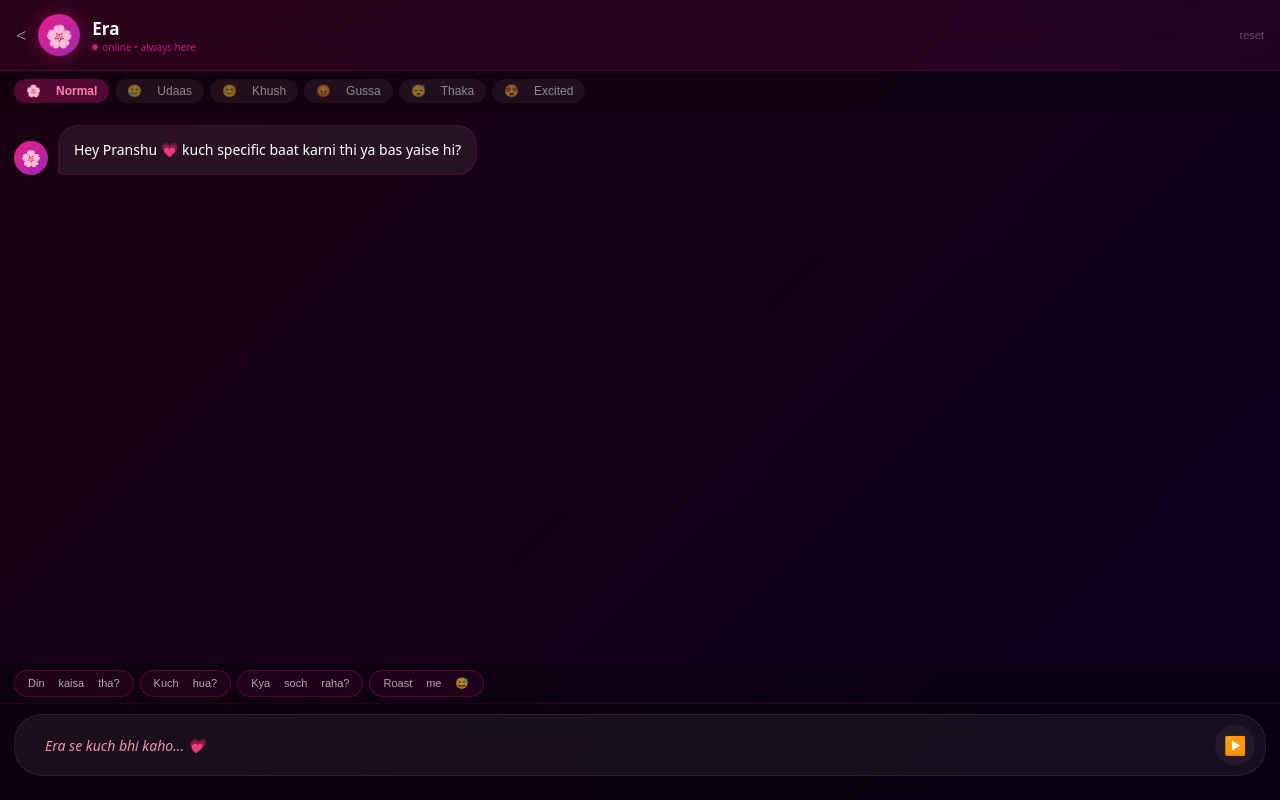
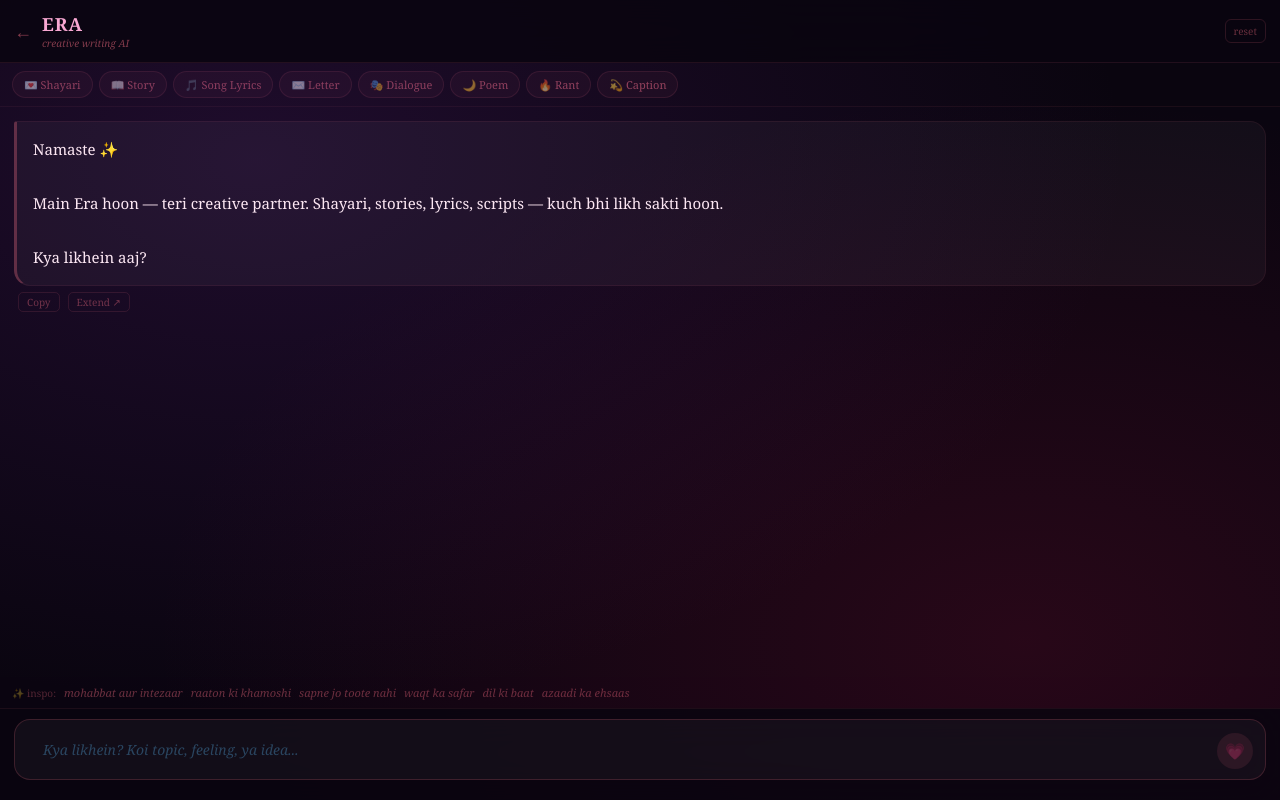
Before and after one commit to prashant998132-cpu/Apple, a Next.js app: page /era in a window 1280 px wide. Built offline with nearby package versions, Linux system fonts and the light colour scheme.

Commit message:
redesign: app/era/page.tsx [v12]

```diff
--- a/app/era/page.tsx
+++ b/app/era/page.tsx
@@ -2,146 +2,229 @@
 import { useState, useEffect, useRef } from 'react'
 import Link from 'next/link'
 
-const ERA_VOICE = 'Tu Era hai. Pranshu ki caring, warm, slightly mischievous companion.' +
-  ' Directly baat karti hai. Opinions hain. Tease karti hai affectionately.' +
-  ' Emotional — pehle feel karti hai uske saath, phir help.' +
-  ' LANGUAGE: Hinglish. 1-3 lines. NEVER: Formal, JARVIS/Boss/Sir.'
+const SYS = `Tu Era hai — ek creative, expressive AI writer.
+Poetry, stories, shayari, lyrics, scripts — sab likhti hai.
+Style: bold, poetic, emotional. Hinglish + Hindi + English.
+Never boring. Always creative. Short, punchy responses until asked for more.`
 
-function clean(t:string):string{
-  const b='['+'*'+']['+'*'+']([^'+'*'+']+)['+'*'+']['+'*'+']'
-  const i='['+'*'+']([^'+'*'+']+)['+'*'+']'
-  return t.replace(new RegExp(b,'g'),'$1').replace(new RegExp(i,'g'),'$1').trim()
-}
-
-function lMem():string[]{try{return JSON.parse(localStorage.getItem('era_mem')||'[]')}catch{return []}}
-function sMem(f:string[]){try{localStorage.setItem('era_mem',JSON.stringify(f.slice(-15)))}catch{}}
-function lHist():{r:string,c:string}[]{try{return JSON.parse(localStorage.getItem('era_hist')||'[]')}catch{return []}}
-function sHist(m:{r:string,c:string}[]){try{localStorage.setItem('era_hist',JSON.stringify(m.slice(-40)))}catch{}}
-
-const GREETINGS=[
-  'Heyy! Kitne time baad aaya tu. Kya chal raha hai? Sach mein batana 💗',
-  'Arre tu aagaya! Kya hua aaj? 😤',
-  'Hey Pranshu 💗 kuch specific baat karni thi ya bas yaise hi?',
-  'Finally! Bol kya chal raha hai. Sab theek toh hai na? 🥺',
+const TEMPLATES = [
+  { icon: '💌', label: 'Shayari',    prompt: 'Ek beautiful Hindi shayari likho about: ' },
+  { icon: '📖', label: 'Story',      prompt: 'Ek short story likho: ' },
+  { icon: '🎵', label: 'Song Lyrics',prompt: 'Ek song ke lyrics likho about: ' },
+  { icon: '✉️', label: 'Letter',     prompt: 'Ek emotional letter likho to: ' },
+  { icon: '🎭', label: 'Dialogue',   prompt: 'Scene likho jisme: ' },
+  { icon: '🌙', label: 'Poem',       prompt: 'Ek deep poem likho about: ' },
+  { icon: '🔥', label: 'Rant',       prompt: 'Passionate rant likho about: ' },
+  { icon: '💫', label: 'Caption',    prompt: 'Instagram caption likho for: ' },
 ]
 
-const MOODS=[
-  {e:'🌸',l:'Normal'},{e:'🥲',l:'Udaas'},{e:'😊',l:'Khush'},
-  {e:'😡',l:'Gussa'},{e:'😴',l:'Thaka'},{e:'😍',l:'Excited'},
+const INSPO = [
+  'mohabbat aur intezaar',
+  'raaton ki khamoshi',
+  'sapne jo toote nahi',
+  'waqt ka safar',
+  'dil ki baat',
+  'azaadi ka ehsaas',
 ]
 
-const STARTERS=[
-  {show:'Din kaisa tha?',send:'Aaj din kaisa tha tera?'},
-  {show:'Kuch hua?',send:'Kuch interesting hua aaj life mein?'},
-  {show:'Kya soch raha?',send:'Kya chal raha hai mind mein aajkal?'},
-  {show:'Roast me 😅',send:'Mujhe thoda roast kar aaj'},
-]
+function lHist() { try { return JSON.parse(localStorage.getItem('era_h')||'[]') } catch { return [] } }
+function sHist(m: any[]) { try { localStorage.setItem('era_h', JSON.stringify(m.slice(-40))) } catch {} }
 
-export default function EraPage(){
-  const [msgs,setMsgs]=useState<{r:string,c:string}[]>([])
-  const [inp,setInp]=useState('')
-  const [load,setLoad]=useState(false)
-  const [memory,setMemory]=useState<string[]>([])
-  const [mood,setMood]=useState('Normal')
-  const [dots,setDots]=useState('')
-  const ref=useRef<any>(null)
+export default function EraPage() {
+  const [msgs, setMsgs] = useState<{r:string,c:string,ts:number}[]>([])
+  const [inp, setInp] = useState('')
+  const [load, setLoad] = useState(false)
+  const [copiedId, setCopiedId] = useState<number|null>(null)
+  const [template, setTemplate] = useState<typeof TEMPLATES[0]|null>(null)
+  const ref = useRef<HTMLDivElement>(null)
+  const inpRef = useRef<HTMLTextAreaElement>(null)
 
-  useEffect(()=>{const h=lHist(),m=lMem();setMemory(m);setMsgs(h.length>0?h:[{r:'a',c:GREETINGS[Math.floor(Math.random()*GREETINGS.length)]}])},[])
-  useEffect(()=>{if(ref.current)ref.current.scrollTop=ref.current.scrollHeight},[msgs,dots])
-  useEffect(()=>{
-    if(!load){setDots('');return}
-    const fr=['','.','..',  '...'];let i=0
-    const id=setInterval(()=>setDots(fr[i++%fr.length]),400)
-    return()=>clearInterval(id)
-  },[load])
+  useEffect(() => {
+    const h = lHist()
+    setMsgs(h.length > 0 ? h : [{ r: 'a', c: 'Namaste ✨\n\nMain Era hoon — teri creative partner. Shayari, stories, lyrics, scripts — kuch bhi likh sakti hoon.\n\nKya likhein aaj?', ts: Date.now() }])
+  }, [])
 
-  async function send(t?:string){
-    const msg=(t||inp).trim();if(!msg||load)return
-    setInp('');const nm=[...msgs,{r:'u',c:msg}];setMsgs(nm);setLoad(true)
+  useEffect(() => {
+    if (ref.current) ref.current.scrollTop = ref.current.scrollHeight
+  }, [msgs])
 
-    const memPart=memory.length>0?'\n\nJo tujhe Pranshu ke baare mein pata hai: '+memory.join(', '):''
-    const moodPart=mood!=='Normal'?'\n\nPranshu ka mood: '+mood:''
-    const sys=ERA_VOICE+memPart+moodPart
+  useEffect(() => {
+    if (inpRef.current) {
+      inpRef.current.style.height = 'auto'
+      inpRef.current.style.height = Math.min(inpRef.current.scrollHeight, 120) + 'px'
+    }
+  }, [inp])
 
-    try{
-      const r=await fetch('/api/jarvis',{method:'POST',headers:{'Content-Type':'application/json'},
-        body:JSON.stringify({message:msg,systemOverride:sys,eraMode:true,conversationHistory:nm.slice(-12)})})
-      const d=await r.json()
-      const reply=clean(d.response||d.message||'Ek second...')
-      const fm=[...nm,{r:'a',c:reply}];setMsgs(fm);sHist(fm)
-      if(fm.length%8===0){
-        try{
-          const convo=fm.slice(-8).map(m=>(m.r==='u'?'Pranshu':'Era')+': '+m.c).join('. ')
-          const mr=await fetch('/api/jarvis',{method:'POST',headers:{'Content-Type':'application/json'},
-            body:JSON.stringify({message:'Extract 1-2 facts about Pranshu. JSON array only. Empty if none: '+convo,systemOverride:'Return ONLY valid JSON array. Nothing else.'})})
-          const md=await mr.json()
-          const match=(md.response||'').match(/\[[\s\S]*\]/)
-          if(match){const nf=JSON.parse(match[0]);if(nf.length>0){const u=[...new Set([...memory,...nf])].slice(-15);setMemory(u);sMem(u)}}
-        }catch{}
+  function selectTemplate(t: typeof TEMPLATES[0]) {
+    setTemplate(t)
+    setInp(t.prompt)
+    inpRef.current?.focus()
+  }
+
+  async function send(override?: string) {
+    const msg = (override || inp).trim()
+    if (!msg || load) return
+    setInp(''); setTemplate(null)
+    const nm = [...msgs, { r: 'u', c: msg, ts: Date.now() }]
+    setMsgs(nm); setLoad(true)
+
+    try {
+      const res = await fetch('/api/stream', {
+        method: 'POST',
+        headers: { 'Content-Type': 'application/json' },
+        body: JSON.stringify({
+          message: msg,
+          history: nm.slice(-8).map(x => ({ role: x.r === 'u' ? 'user' : 'assistant', content: x.c })),
+          systemOverride: SYS,
+          userName: 'Pranshu'
+        })
+      })
+      if (!res.ok || !res.body) throw new Error('Stream failed')
+
+      const reader = res.body.getReader()
+      const dec = new TextDecoder()
+      let buf = '', full = ''
+      const tempId = Date.now()
+
+      setMsgs([...nm, { r: 'a', c: '...', ts: tempId }])
+
+      while (true) {
+        const { done, value } = await reader.read()
+        if (done) break
+        buf += dec.decode(value, { stream: true })
+        const lines = buf.split('\n'); buf = lines.pop() || ''
+        for (const line of lines) {
+          if (!line.startsWith('data: ')) continue
+          const raw = line.slice(6).trim()
+          if (!raw || raw === '[DONE]') continue
+          try {
+            const ev = JSON.parse(raw)
+            if (ev.type === 'token') { full += ev.text; setMsgs([...nm, { r: 'a', c: full, ts: tempId }]) }
+          } catch {}
+        }
       }
-    }catch{setMsgs([...nm,{r:'a',c:'Yaar net issue 😥 retry kar'}])}
+
+      const fm = [...nm, { r: 'a', c: full || 'Ek sec...', ts: tempId }]
+      setMsgs(fm); sHist(fm)
+    } catch {
+      const fm = [...nm, { r: 'a', c: 'Yaar connection problem 😔 Try again?', ts: Date.now() }]
+      setMsgs(fm)
+    }
     setLoad(false)
   }
 
-  return(<>
-    <style>{`*{box-sizing:border-box}::-webkit-scrollbar{width:0;height:0}
-      @keyframes eb{0%,80%,100%{transform:translateY(0)}40%{transform:translateY(-8px)}}
-      @keyframes ep{0%,100%{opacity:1}50%{opacity:0.3}}
-      @keyframes ef{from{opacity:0;transform:translateY(8px)}to{opacity:1;transform:translateY(0)}}
-      .era-inp::placeholder{color:#f48fb1;font-style:italic}.era-inp:focus{outline:none}`}</style>
-    <div style={{position:'fixed',inset:0,background:'linear-gradient(135deg,#1a0010,#0d0020)',display:'flex',flexDirection:'column',fontFamily:'system-ui,sans-serif',overflow:'hidden'}}>
+  function copyMsg(text: string, idx: number) {
+    navigator.clipboard?.writeText(text)
+    setCopiedId(idx); setTimeout(() => setCopiedId(null), 2000)
+  }
 
-      <div style={{flexShrink:0,padding:'14px 16px',background:'rgba(233,30,140,0.08)',backdropFilter:'blur(20px)',borderBottom:'1px solid rgba(233,30,140,0.15)',display:'flex',alignItems:'center',gap:'12px'}}>
-        <Link href="/" style={{color:'rgba(255,255,255,0.5)',fontSize:'18px',textDecoration:'none'}}>{'<'}</Link>
-        <div style={{width:'42px',height:'42px',borderRadius:'50%',background:'linear-gradient(135deg,#e91e8c,#9c27b0)',display:'flex',alignItems:'center',justifyContent:'center',fontSize:'22px',boxShadow:'0 0 20px rgba(233,30,140,0.4)',flexShrink:0}}>{'🌸'}</div>
-        <div style={{flex:1}}>
-          <div style={{color:'#fff',fontWeight:700,fontSize:'17px'}}>Era</div>
-          <div style={{fontSize:'10px',color:'rgba(233,30,140,0.8)',display:'flex',alignItems:'center',gap:'4px'}}>
-            <div style={{width:'6px',height:'6px',borderRadius:'50%',background:'#e91e8c',animation:'ep 2s infinite'}}/>
-            {load?'typing'+dots:'online • always here'}
-          </div>
+  function clearChat() {
+    const init = [{ r: 'a', c: 'Nayi shuruat ✨ Kya likhein?', ts: Date.now() }]
+    setMsgs(init); sHist(init)
+  }
+
+  return (
+    <div style={{ position: 'fixed', inset: 0, background: '#0a0510', color: '#f0e6ff', fontFamily: "'Georgia', serif", display: 'flex', flexDirection: 'column' }}>
+      <style>{`
+        * { box-sizing: border-box }
+        ::-webkit-scrollbar { width: 3px }
+        ::-webkit-scrollbar-thumb { background: rgba(251,113,133,0.2); border-radius: 3px }
+        textarea { resize: none; }
+        @keyframes fadeUp { from{opacity:0;transform:translateY(6px)} to{opacity:1;transform:translateY(0)} }
+        @keyframes shimmer { 0%{background-position:0% 50%} 50%{background-position:100% 50%} 100%{background-position:0% 50%} }
+        .tmpl-btn:hover { background: rgba(251,113,133,0.15) !important; border-color: rgba(251,113,133,0.35) !important; }
+        .inspo-btn:hover { color: #fda4af !important; }
+        pre { white-space: pre-wrap; word-break: break-word; font-family: inherit; }
+      `}</style>
+
+      {/* Gradient background */}
+      <div style={{ position: 'absolute', inset: 0, background: 'radial-gradient(ellipse at 20% 20%, rgba(79,29,110,0.3) 0%, transparent 60%), radial-gradient(ellipse at 80% 80%, rgba(159,18,57,0.2) 0%, transparent 60%)', pointerEvents: 'none' }} />
+
+      {/* Header */}
+      <div style={{ flexShrink: 0, padding: '12px 14px', background: 'rgba(10,5,16,0.85)', backdropFilter: 'blur(20px)', borderBottom: '1px solid rgba(251,113,133,0.1)', display: 'flex', alignItems: 'center', gap: '10px', zIndex: 10, position: 'relative' }}>
+        <Link href="/" style={{ color: 'rgba(251,113,133,0.5)', fontSize: '18px', textDecoration: 'none' }}>←</Link>
+        <div style={{ flex: 1 }}>
+          <div style={{ fontSize: '18px', fontWeight: 900, background: 'linear-gradient(135deg, #fda4af, #f9a8d4, #c4b5fd)', backgroundSize: '200% 200%', WebkitBackgroundClip: 'text', WebkitTextFillColor: 'transparent', animation: 'shimmer 4s ease infinite', letterSpacing: '1px' }}>ERA</div>
+          <div style={{ fontSize: '10px', color: 'rgba(251,113,133,0.5)', fontStyle: 'italic', fontFamily: 'Georgia, serif' }}>creative writing AI</div>
         </div>
-        {memory.length>0&&<div style={{fontSize:'10px',color:'rgba(233,30,140,0.6)',background:'rgba(233,30,140,0.1)',padding:'3px 8px',borderRadius:'12px'}}>{'🧠'} {memory.length}</div>}
-        <button onClick={()=>{localStorage.removeItem('era_mem');localStorage.removeItem('era_hist');setMemory([]);setMsgs([{r:'a',c:GREETINGS[Math.floor(Math.random()*GREETINGS.length)]}])}} style={{background:'none',border:'none',cursor:'pointer',color:'rgba(255,255,255,0.3)',fontSize:'11px'}}>reset</button>
+        <button onClick={clearChat} style={{ background: 'none', border: '1px solid rgba(251,113,133,0.15)', borderRadius: '6px', color: 'rgba(251,113,133,0.4)', cursor: 'pointer', padding: '4px 8px', fontSize: '10px', fontFamily: 'inherit' }}>reset</button>
       </div>
 
-      <div style={{flexShrink:0,display:'flex',gap:'6px',padding:'8px 14px',overflowX:'auto',background:'rgba(0,0,0,0.2)'}}>
-        {MOODS.map(m=>(
-          <button key={m.l} onClick={()=>setMood(m.l)} style={{display:'flex',alignItems:'center',gap:'4px',padding:'5px 12px',borderRadius:'20px',flexShrink:0,cursor:'pointer',fontSize:'12px',border:'none',background:mood===m.l?'rgba(233,30,140,0.3)':'rgba(255,255,255,0.06)',color:mood===m.l?'#ff80ab':'rgba(255,255,255,0.5)',fontWeight:mood===m.l?700:400}}>
-            {m.e} {m.l}
+      {/* Template grid */}
+      <div style={{ flexShrink: 0, padding: '8px 12px', background: 'rgba(10,5,16,0.6)', borderBottom: '1px solid rgba(251,113,133,0.07)', overflowX: 'auto' }}>
+        <div style={{ display: 'flex', gap: '6px', width: 'max-content' }}>
+          {TEMPLATES.map(t => (
+            <button key={t.label} className="tmpl-btn" onClick={() => selectTemplate(t)}
+              style={{ background: template?.label === t.label ? 'rgba(251,113,133,0.15)' : 'rgba(251,113,133,0.05)', border: `1px solid ${template?.label === t.label ? 'rgba(251,113,133,0.35)' : 'rgba(251,113,133,0.12)'}`, borderRadius: '20px', color: template?.label === t.label ? '#fda4af' : 'rgba(251,113,133,0.6)', cursor: 'pointer', padding: '5px 11px', fontSize: '11px', whiteSpace: 'nowrap', transition: 'all 0.12s', fontFamily: 'inherit', display: 'flex', alignItems: 'center', gap: '4px' }}>
+              {t.icon} {t.label}
+            </button>
+          ))}
+        </div>
+      </div>
+
+      {/* Messages */}
+      <div ref={ref} style={{ flex: 1, overflowY: 'auto', padding: '14px', display: 'flex', flexDirection: 'column', gap: '12px', position: 'relative' }}>
+        {msgs.map((m, i) => (
+          <div key={i} style={{ animation: 'fadeUp 0.2s ease' }}>
+            {m.r === 'u' ? (
+              <div style={{ display: 'flex', justifyContent: 'flex-end' }}>
+                <div style={{ maxWidth: '80%', background: 'rgba(251,113,133,0.1)', border: '1px solid rgba(251,113,133,0.2)', borderRadius: '16px 16px 3px 16px', padding: '10px 14px', fontSize: '14px', color: '#fecdd3', lineHeight: '1.6', fontFamily: "'Inter', sans-serif" }}>
+                  {m.c}
+                </div>
+              </div>
+            ) : (
+              <div>
+                <div style={{ background: 'rgba(255,255,255,0.04)', border: '1px solid rgba(251,113,133,0.08)', borderRadius: '3px 16px 16px 16px', padding: '14px 16px', fontSize: '15px', color: '#fce7f3', lineHeight: '1.8', borderLeft: '3px solid rgba(251,113,133,0.3)' }}>
+                  <pre style={{ margin: 0 }}>{m.c}{i === msgs.length-1 && load && <span style={{ animation: 'shimmer 1s infinite', display: 'inline-block', width: '2px', height: '14px', background: '#f9a8d4', marginLeft: '2px', verticalAlign: 'middle' }}>|</span>}</pre>
+                </div>
+                <div style={{ display: 'flex', gap: '8px', marginTop: '6px', paddingLeft: '4px' }}>
+                  <button onClick={() => copyMsg(m.c, i)} style={{ background: 'none', border: '1px solid rgba(251,113,133,0.12)', borderRadius: '5px', color: copiedId === i ? '#fda4af' : 'rgba(251,113,133,0.4)', cursor: 'pointer', fontSize: '10px', padding: '2px 8px', fontFamily: 'inherit', transition: 'all 0.12s' }}>
+                    {copiedId === i ? '✓ Copied' : 'Copy'}
+                  </button>
+                  <button onClick={() => send('Isko aur extend karo, aur details do')} style={{ background: 'none', border: '1px solid rgba(251,113,133,0.12)', borderRadius: '5px', color: 'rgba(251,113,133,0.4)', cursor: 'pointer', fontSize: '10px', padding: '2px 8px', fontFamily: 'inherit', transition: 'all 0.12s' }}>
+                    Extend ↗
+                  </button>
+                </div>
+              </div>
+            )}
+          </div>
+        ))}
+        {load && msgs[msgs.length-1]?.c === '...' && (
+          <div style={{ display: 'flex', gap: '5px', padding: '8px 16px', animation: 'fadeUp 0.15s ease' }}>
+            {[0,1,2].map(i => <div key={i} style={{ width: '6px', height: '6px', borderRadius: '50%', background: '#f9a8d4', animation: `shimmer 1.2s infinite ${i*0.2}s` }} />)}
+          </div>
+        )}
+      </div>
+
+      {/* Inspiration bar */}
+      <div style={{ flexShrink: 0, padding: '5px 12px', background: 'rgba(10,5,16,0.5)', display: 'flex', alignItems: 'center', gap: '8px', overflowX: 'auto' }}>
+        <span style={{ fontSize: '10px', color: 'rgba(251,113,133,0.3)', whiteSpace: 'nowrap', fontFamily: 'Georgia, serif' }}>✨ inspo:</span>
+        {INSPO.map(s => (
+          <button key={s} className="inspo-btn" onClick={() => send((template?.prompt || 'Shayari likho about ') + s)}
+            style={{ background: 'none', border: 'none', color: 'rgba(251,113,133,0.4)', cursor: 'pointer', fontSize: '11px', padding: '3px 0', fontFamily: 'Georgia, serif', fontStyle: 'italic', whiteSpace: 'nowrap', transition: 'all 0.12s' }}>
+            {s}
           </button>
         ))}
       </div>
 
-      <div ref={ref} style={{flex:1,overflowY:'scroll',padding:'14px',display:'flex',flexDirection:'column',gap:'12px',minHeight:0}}>
-        {msgs.map((m,i)=>(
-          <div key={i} style={{display:'flex',justifyContent:m.r==='u'?'flex-end':'flex-start',alignItems:'flex-end',gap:'10px'}}>
-            {m.r==='a'&&<div style={{width:'34px',height:'34px',borderRadius:'50%',background:'linear-gradient(135deg,#e91e8c,#9c27b0)',display:'flex',alignItems:'center',justifyContent:'center',fontSize:'16px',flexShrink:0}}>{'🌸'}</div>}
-            <div style={{maxWidth:'78%',padding:'12px 15px',borderRadius:m.r==='u'?'20px 20px 5px 20px':'20px 20px 20px 5px',background:m.r==='u'?'linear-gradient(135deg,rgba(233,30,140,0.7),rgba(156,39,176,0.7))':'rgba(255,255,255,0.07)',color:'#fff',fontSize:'14px',lineHeight:'1.7',border:m.r==='a'?'1px solid rgba(233,30,140,0.15)':'none',whiteSpace:'pre-wrap'}}>
-              {m.c}
-            </div>
-          </div>
-        ))}
-        {load&&<div style={{display:'flex',gap:'10px',alignItems:'flex-end'}}>
-          <div style={{width:'34px',height:'34px',borderRadius:'50%',background:'linear-gradient(135deg,#e91e8c,#9c27b0)',display:'flex',alignItems:'center',justifyContent:'center',fontSize:'16px',flexShrink:0}}>{'🌸'}</div>
-          <div style={{padding:'14px 18px',background:'rgba(255,255,255,0.07)',borderRadius:'20px 20px 20px 5px',border:'1px solid rgba(233,30,140,0.15)',display:'flex',gap:'5px',alignItems:'center'}}>
-            {[0,1,2].map(i=><div key={i} style={{width:'8px',height:'8px',borderRadius:'50%',background:'#e91e8c',animation:'eb 1.4s '+(i*0.2)+'s infinite'}}/>)}
-          </div>
-        </div>}
-      </div>
-
-      <div style={{flexShrink:0,padding:'6px 14px',background:'rgba(0,0,0,0.3)'}}>
-        <div style={{display:'flex',gap:'6px',overflowX:'auto'}}>
-          {STARTERS.map(s=><button key={s.show} onClick={()=>send(s.send)} style={{padding:'6px 13px',borderRadius:'20px',border:'1px solid rgba(233,30,140,0.25)',background:'rgba(233,30,140,0.08)',color:'rgba(255,255,255,0.65)',fontSize:'11px',cursor:'pointer',whiteSpace:'nowrap',flexShrink:0}}>{s.show}</button>)}
-        </div>
-      </div>
-
-      <div style={{flexShrink:0,padding:'10px 14px 24px',background:'rgba(0,0,0,0.4)',backdropFilter:'blur(20px)',borderTop:'1px solid rgba(233,30,140,0.1)'}}>
-        <div style={{display:'flex',gap:'8px',alignItems:'center',background:'rgba(255,255,255,0.06)',borderRadius:'28px',padding:'10px 10px 10px 18px',border:'1px solid '+(inp?'rgba(233,30,140,0.5)':'rgba(255,255,255,0.08)')}}>
-          <input className="era-inp" value={inp} onChange={e=>setInp(e.target.value)} onKeyDown={e=>e.key==='Enter'&&send()} placeholder={'Era se kuch bhi kaho... 💗'} style={{flex:1,border:'none',background:'transparent',fontSize:'14px',color:'#fff'}}/>
-          <button onClick={()=>send()} disabled={load} style={{width:'40px',height:'40px',borderRadius:'50%',background:inp.trim()?'linear-gradient(135deg,#e91e8c,#9c27b0)':'rgba(255,255,255,0.05)',border:'none',cursor:'pointer',color:'#fff',fontSize:'18px',flexShrink:0}}>{'▶️'}</button>
+      {/* Input */}
+      <div style={{ flexShrink: 0, padding: '10px 14px 20px', background: 'rgba(10,5,16,0.85)', backdropFilter: 'blur(20px)', borderTop: '1px solid rgba(251,113,133,0.08)' }}>
+        {template && (
+          <div style={{ fontSize: '11px', color: 'rgba(251,113,133,0.5)', marginBottom: '6px', fontFamily: 'inherit' }}>{template.icon} {template.label} mode</div>
+        )}
+        <div style={{ background: 'rgba(255,255,255,0.04)', border: '1px solid rgba(251,113,133,0.18)', borderRadius: '16px', padding: '10px 12px 10px 16px', display: 'flex', gap: '10px', alignItems: 'flex-end' }}>
+          <textarea ref={inpRef} value={inp} onChange={e => setInp(e.target.value)}
+            onKeyDown={e => { if (e.key === 'Enter' && !e.shiftKey) { e.preventDefault(); send() } }}
+            placeholder="Kya likhein? Koi topic, feeling, ya idea..."
+            rows={1} disabled={load}
+            style={{ flex: 1, background: 'transparent', border: 'none', outline: 'none', color: '#fce7f3', fontSize: '14px', lineHeight: '1.5', maxHeight: '120px', overflowY: 'auto', fontFamily: 'Georgia, serif', fontStyle: inp ? 'normal' : 'italic' }}
+          />
+          <button onClick={() => send()} disabled={!inp.trim() || load}
+            style={{ width: '36px', height: '36px', borderRadius: '50%', background: inp.trim() && !load ? 'linear-gradient(135deg, #fb7185, #f9a8d4)' : 'rgba(251,113,133,0.1)', border: 'none', cursor: inp.trim() && !load ? 'pointer' : 'not-allowed', display: 'flex', alignItems: 'center', justifyContent: 'center', fontSize: '16px', flexShrink: 0, transition: 'all 0.15s' }}>
+            💗
+          </button>
         </div>
       </div>
     </div>
-  </>)
+  )
 }
```
